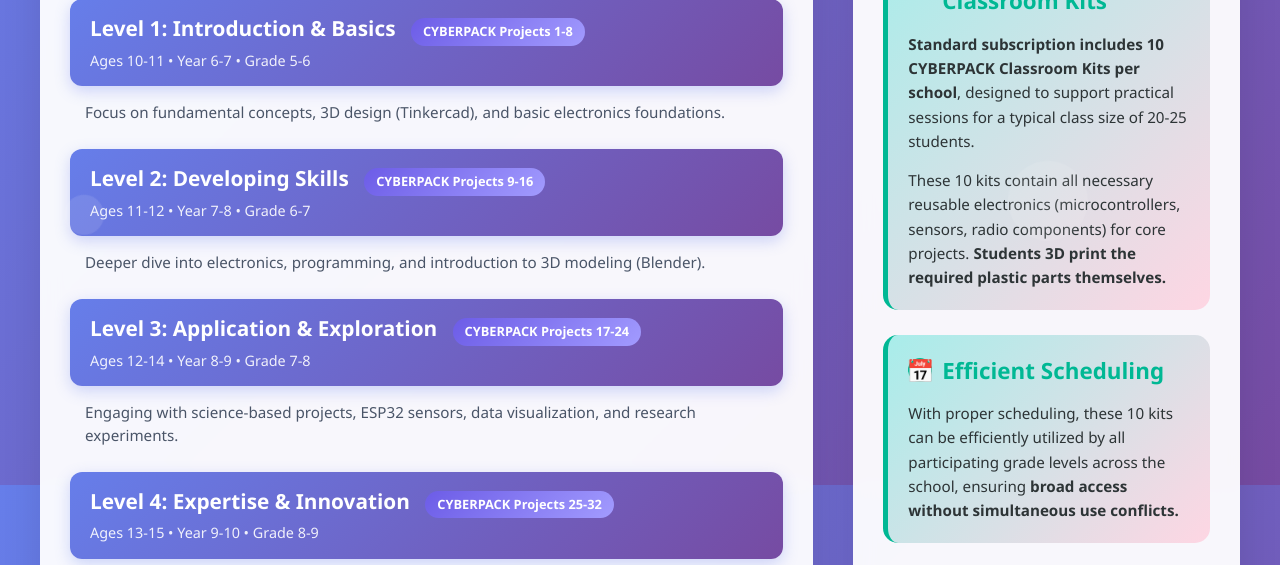
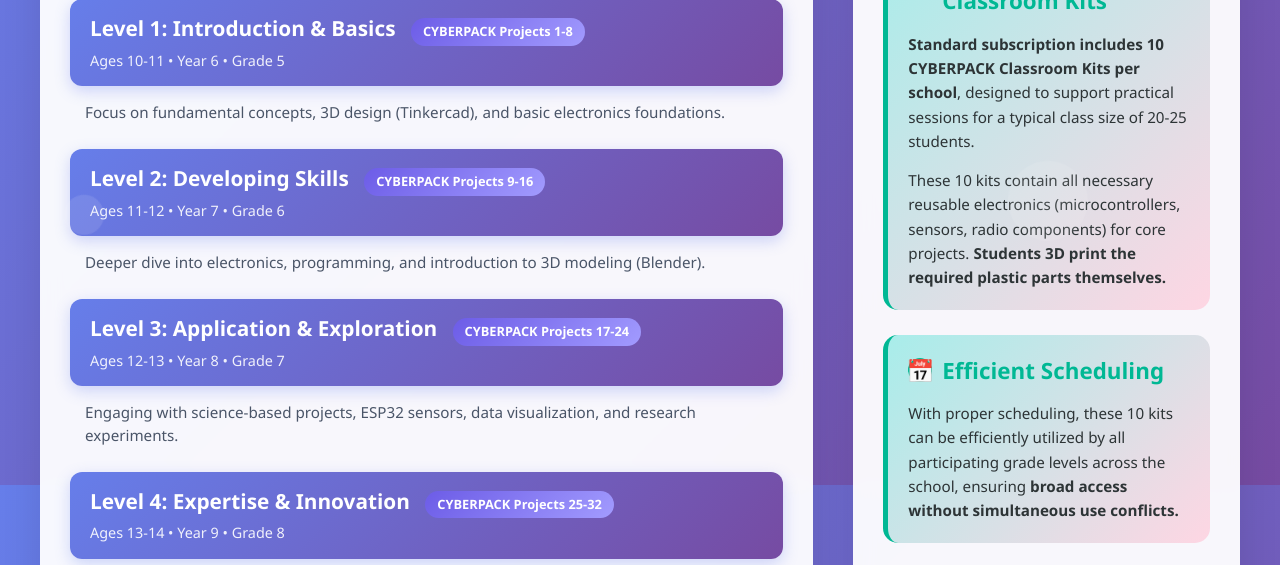
Before and after one commit to mediocreative/cyberpack-presentation, a plain HTML site: page slides/slide3.html in a window 1280 px wide. Shown: the part 315-880 px from the top of the page. Drawn offline with Linux system fonts and the light colour scheme.

Commit message:
Update slide3.html

```diff
--- a/slides/slide3.html
+++ b/slides/slide3.html
@@ -319,7 +319,7 @@
                 <div class="level-container">
                     <div class="level-header">
                         <div class="level-title">Level 1: Introduction & Basics <span class="project-count">CYBERPACK Projects 1-8</span></div>
-                        <div class="level-ages">Ages 10-11 • Year 6-7 • Grade 5-6</div>
+                        <div class="level-ages">Ages 10-11 • Year 6 • Grade 5</div>
                     </div>
                     <div class="level-content">
                         Focus on fundamental concepts, 3D design (Tinkercad), and basic electronics foundations.
@@ -329,7 +329,7 @@
                 <div class="level-container">
                     <div class="level-header">
                         <div class="level-title">Level 2: Developing Skills <span class="project-count">CYBERPACK Projects 9-16</span></div>
-                        <div class="level-ages">Ages 11-12 • Year 7-8 • Grade 6-7</div>
+                        <div class="level-ages">Ages 11-12 • Year 7 • Grade 6</div>
                     </div>
                     <div class="level-content">
                         Deeper dive into electronics, programming, and introduction to 3D modeling (Blender).
@@ -339,7 +339,7 @@
                 <div class="level-container">
                     <div class="level-header">
                         <div class="level-title">Level 3: Application & Exploration <span class="project-count">CYBERPACK Projects 17-24</span></div>
-                        <div class="level-ages">Ages 12-14 • Year 8-9 • Grade 7-8</div>
+                        <div class="level-ages">Ages 12-13 • Year 8 • Grade 7</div>
                     </div>
                     <div class="level-content">
                         Engaging with science-based projects, ESP32 sensors, data visualization, and research experiments.
@@ -349,7 +349,7 @@
                 <div class="level-container">
                     <div class="level-header">
                         <div class="level-title">Level 4: Expertise & Innovation <span class="project-count">CYBERPACK Projects 25-32</span></div>
-                        <div class="level-ages">Ages 13-15 • Year 9-10 • Grade 8-9</div>
+                        <div class="level-ages">Ages 13-14 • Year 9 • Grade 8</div>
                     </div>
                     <div class="level-content">
                         Expert-level projects, IoT fundamentals, advanced Blender techniques, and smart home elements.
```
